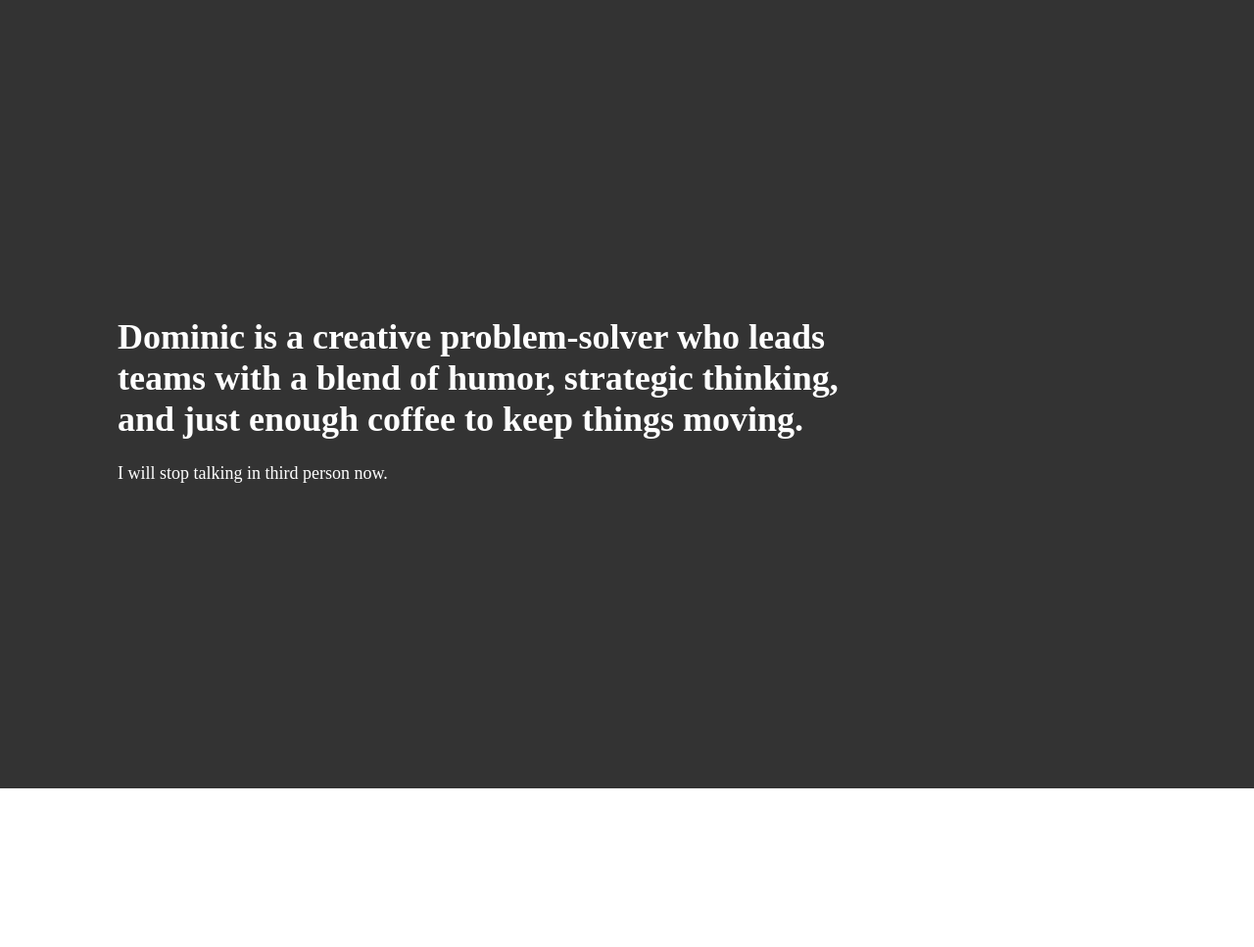
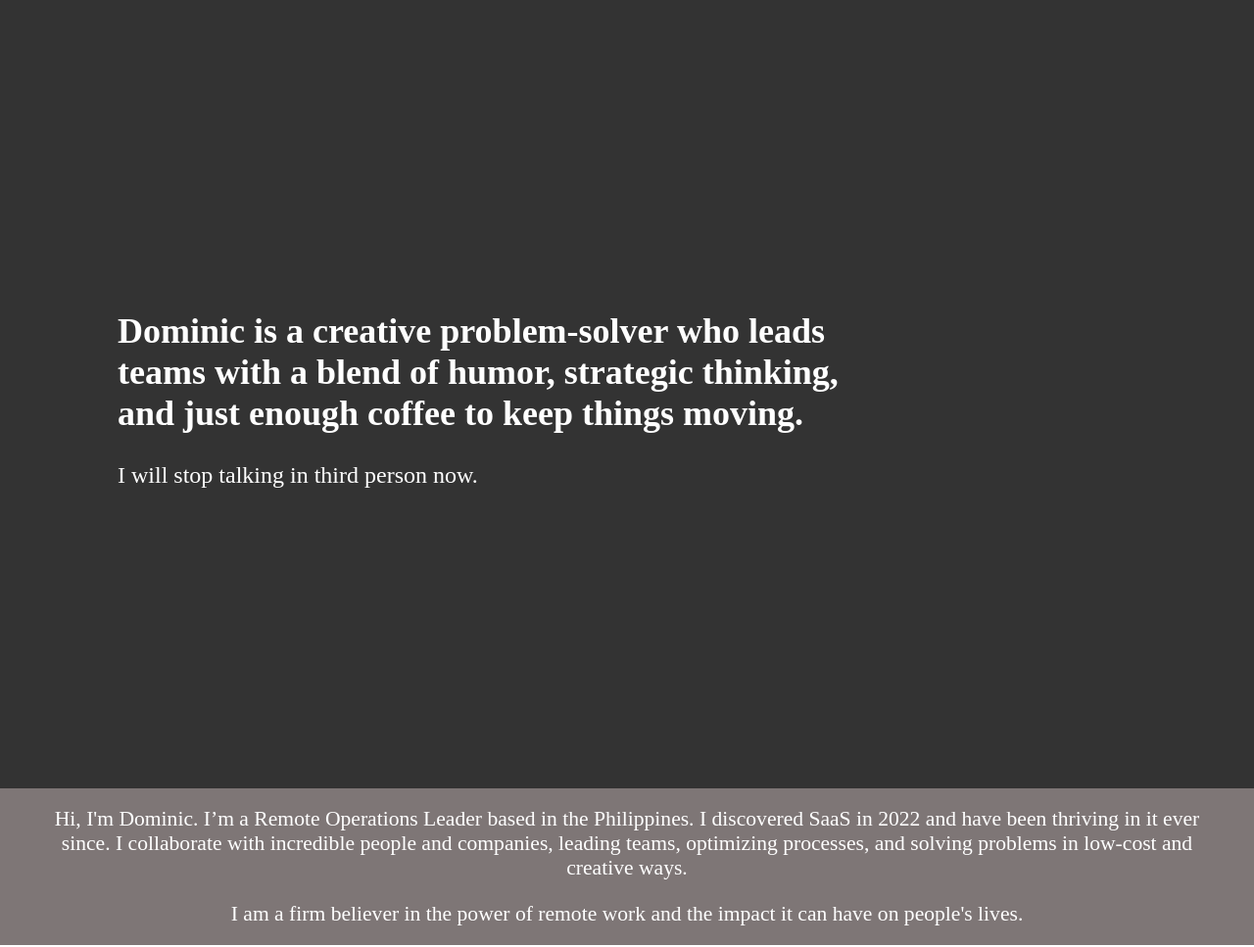
Before and after one commit to magtibaydom/personal-website, a plain HTML site: page index.html in a window 1280 px wide. Shown: the part 56-1023 px from the top of the page at 98% size. Before the commit the page ends 861 px from the top, so only its background shows below. Drawn offline with Linux system fonts and the light colour scheme; a web font is replaced by a local one.

Commit message:
more changes

```diff
--- a/index.html
+++ b/index.html
@@ -12,15 +12,30 @@
     <span class="sitename">
         magtibaydom.com
     </span>
+    <div class="navbuttons">
         <button>Home</button>
         <button>Projects</button>
         <button>Contact</button>
+    </div>
   </div>
+  <section>
     <div class="intro">
         <div class="content">
         <h1>Dominic is a creative problem-solver who leads teams with a blend of humor, strategic thinking, and just enough coffee to keep things moving. </h1>
         <p class="oneliner">I will stop talking in third person now.</p>
     </div>
-
+</section>
+<section>
+<div class="part2">
+    <div class="content2">
+        <p>
+            Hi, I'm Dominic. I’m a Remote Operations Leader based in the Philippines. I discovered SaaS in 2022 and have been thriving in it ever since. I collaborate with incredible people and companies, leading teams, optimizing processes, and solving problems in low-cost and creative ways.
+        </p>
+        <p>
+        I am a firm believer in the power of remote work and the impact it can have on people's lives.
+        </p>
+    </div>
+</div>
+</section>
 </body>
 </html>
--- a/style.css
+++ b/style.css
@@ -1,7 +1,9 @@
+/* General styles */
 body {
   margin: 0;
   font-family: 'Google Sans', normal;
-    font-size:large;
+  font-size: large;
+  flex-direction: column;
 }
 
 .navbar {
@@ -11,9 +13,10 @@ body {
   justify-content: flex-end;
   background-color: #333;
   padding: 10px 20px;
-    z-index: 1000; /* Optional: Ensures navbar stays on top of other elements */
+  z-index: 1000;
   align-items: center;
 }
+
 .navbar button {
   background-color: #55555500;
   color: white;
@@ -25,26 +28,50 @@ body {
   font-family: 'Google Sans', normal;
   font-size: large;
 }
+
 .navbar button:hover {
   background-color: #777;
 }
 
 .sitename {
   margin-right: auto;
-    color: white
+  color: white;
 }
 
 .intro {
   background-color: #333;
   color: white;
+  display:flex;
+  justify-content: center;
+  align-items: center;
+  text-align: center;
+  height: 100vh;
+  position: relative;
+  font-size:x-large
+}
+
+.content {
+  padding: 0px 400px 0px 120px;
+  text-align: left;
+}
+
+.content2 {
+  padding: 0 2em 0 2em;
+  text-align: center;
+  font-size: larger;
+}
+
+.oneliner {
+  font-size: x-large;
+}
+
+.part2 {
+  background-color: #7e7676;
+  color: white;
   display: flex;
   justify-content: center;
   align-items: center;
   text-align: center;
-    height: 100vh; /* Full viewport height */
-    position: relative;
+  height: 20vh;
+  position: relative
 }
-  .content {
-    padding: 0px 400px 0px 120px;
-    text-align: left;
-  }
```
Lines whose indentation alone changed are shown as unchanged.
